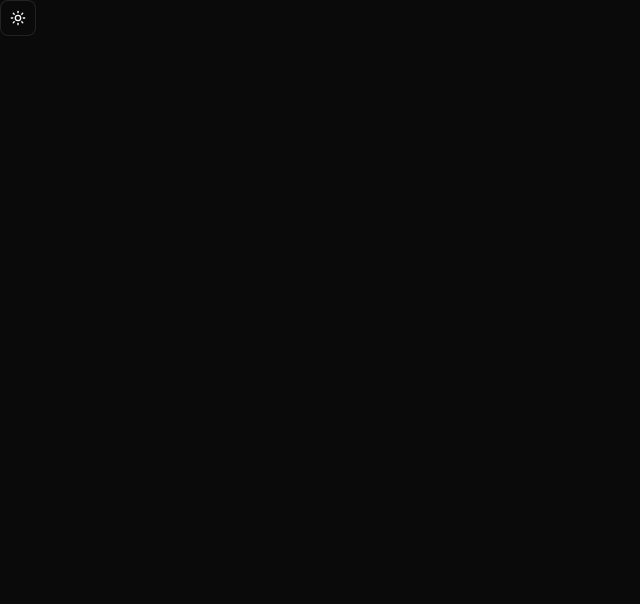
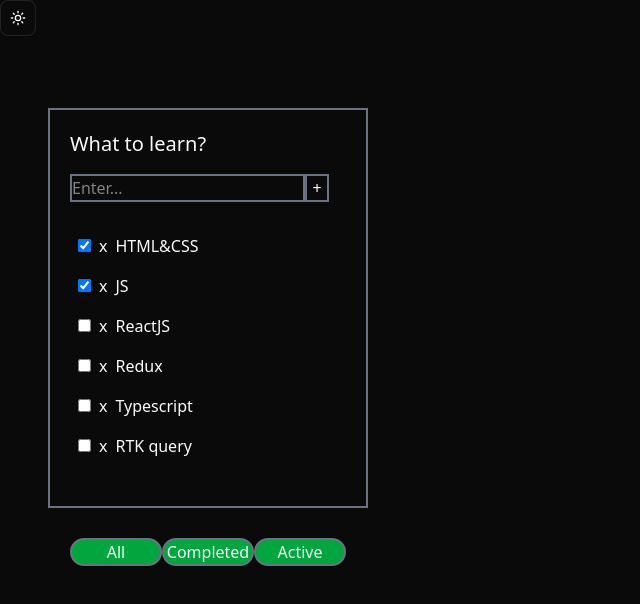
Before and after one commit to DmitrijSergeev/todolist, a React (Vite) app: page / in a window 1280 px wide. Shown: the top 604 px of the page, without its empty margins (0-640 px from the left). Built offline with nearby package versions, Linux system fonts and the light colour scheme.

Commit message:
todolist

```diff
--- a/package.json
+++ b/package.json
@@ -19,7 +19,8 @@
     "react": "^19.0.0",
     "react-dom": "^19.0.0",
     "tailwind-merge": "^3.2.0",
-    "tailwindcss": "^4.1.4"
+    "tailwindcss": "^4.1.4",
+    "uuid": "^11.1.0"
   },
   "devDependencies": {
     "@eslint/js": "^9.22.0",
--- a/src/App.tsx
+++ b/src/App.tsx
@@ -1,11 +1,34 @@
-import { ThemeProvider } from "./components/theme-provider/theme-provider"
+import {ThemeProvider} from "./components/theme-provider/theme-provider"
 import {ModeToggle} from "./components/mode-toggle/mode-toggle.tsx";
+import TodoListItem from "./components/todolist/TodoListItem.tsx";
+import {useState} from "react";
+import {v1} from "uuid";
+
+export type Task = {
+    id: string;
+    title: string;
+    isDone: boolean;
+}
 
 function App() {
+    const [tasks, setTasks] = useState<Task[]>([
+        { id: v1(), title: 'HTML&CSS', isDone: true },
+        { id: v1(), title: 'JS', isDone: true },
+        { id: v1(), title: 'ReactJS', isDone: false },
+        { id: v1(), title: 'Redux', isDone: false },
+        { id: v1(), title: 'Typescript', isDone: false },
+        { id: v1(), title: 'RTK query', isDone: false },
+    ])
     return (
-        <ThemeProvider defaultTheme="dark" storageKey="vite-ui-theme">
-            <ModeToggle/>
-        </ThemeProvider>
+        <>
+            <ThemeProvider defaultTheme="dark" storageKey="vite-ui-theme">
+                <ModeToggle/>
+            </ThemeProvider>
+            <div className={'flex flex-col justify-start mt-18 ml-12 border-2 border-gray-500 ' +
+                'w-80 h-100 p-5'}>
+                <TodoListItem tasks={tasks}/>
+            </div>
+        </>
     )
 }
 
--- /dev/null
+++ b/src/components/todolist/TodoListItem.tsx
@@ -0,0 +1,55 @@
+import {Task} from "../../App";
+
+type TodoListItemProps = {
+    tasks: Task[]
+}
+
+const TodoListItem = (props: TodoListItemProps) => {
+    const {tasks} = props;
+    return (
+        <div>
+            <h1 className={'text-xl'}>What to learn?</h1>
+            <div>
+                <input className={'mt-4 border-2 border-gray-500'}
+                       type={'text'}
+                       placeholder={'Enter...'}
+                />
+                <button className={'w-6 border-2 border-gray-500'}>+</button>
+            </div>
+            <ul className={'flex flex-col justify-start list-none mt-6 p-2'}>
+                {tasks.map((t) => {
+                    return (
+                        <li key={t.id} className={'pb-4'}>
+                            <input type={'checkbox'} checked={t.isDone} />
+                            <button className={'pl-2 cursor-pointer'}
+                                    type={'button'}
+                            >
+                                x
+                            </button>
+                            <span className={'pl-2'}>{t.title}</span>
+                        </li>
+                    )
+                })}
+            </ul>
+            <div className={'flex flex-row justify-evenly items-center pt-14'}
+            >
+                <button className={'border-2 border-gray-500 cursor-pointer ' +
+                    'rounded-2xl w-35 bg-green-600'}
+                        type={'button'}
+                >
+                    All
+                </button>
+                <button className={'border-2 border-gray-500 cursor-pointer ' +
+                    'rounded-2xl w-35 bg-green-600'}>
+                    Completed
+                </button>
+                <button className={'border-2 border-gray-500 cursor-pointer ' +
+                    'rounded-2xl w-35 bg-green-600'}>
+                    Active
+                </button>
+            </div>
+        </div>
+    );
+};
+
+export default TodoListItem;
```
Also changed, not shown: 1 other file (tests, documents, lock files or other folders).
